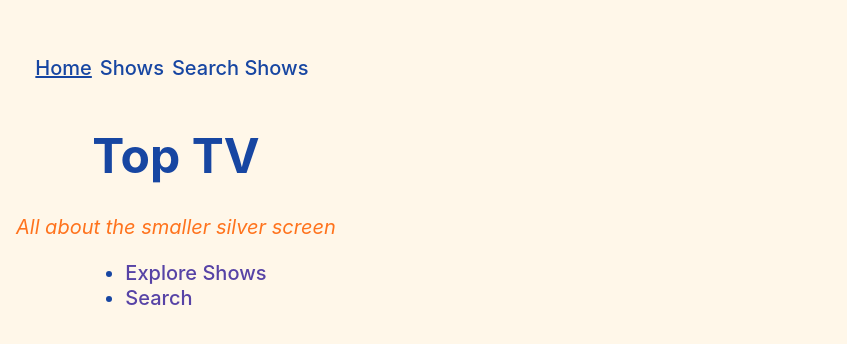
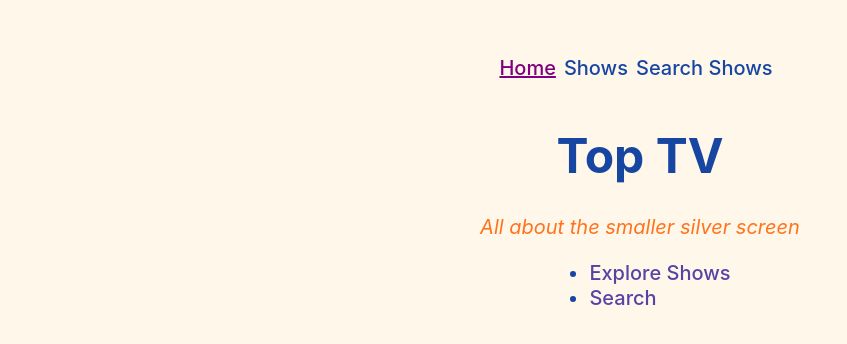
Before and after one commit to ivshxvi/tv-show, a React (Vite) app: page / in a window 1280 px wide. Shown: the part 214-558 px from the top of the page, without its empty margins (0-847 px from the left). Built offline with nearby package versions, Linux system fonts and the light colour scheme; the HTML template or start-up script is replaced by a standard one.

Commit message:
Fix centering

```diff
--- a/src/App.css
+++ b/src/App.css
@@ -3,7 +3,10 @@
   --text: #1746A2;
   --accent: #FF731D;
   box-sizing: border-box;
+  align-items: center;
+  justify-content: center;
 }
+/* Last two make everything centered */
 
 body {
   margin: 0 auto;
@@ -105,4 +108,19 @@ form > input {
 
 .active {
     text-decoration: underline;
+    color: purple
 }
+
+/* .submit-btn {
+color: rgb(255, 94, 0);
+background-color: antiquewhite;
+border: 2px solid rgb(255, 94, 0);
+border-radius: 5px;
+cursor: pointer;
+transition: background-color 0.3s, color 0.3s;
+}
+
+.submit-btn:hover {
+background-color: rgb(255, 94, 0);
+color: antiquewhite;
+} */
```
